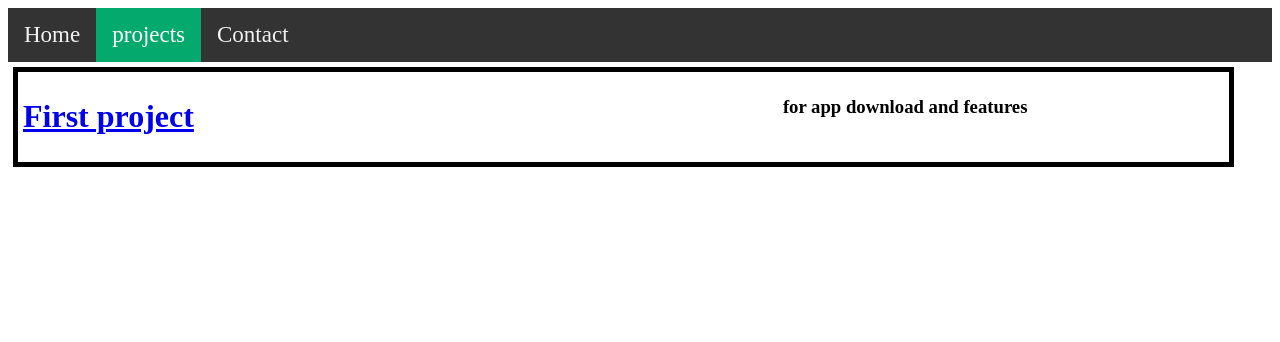
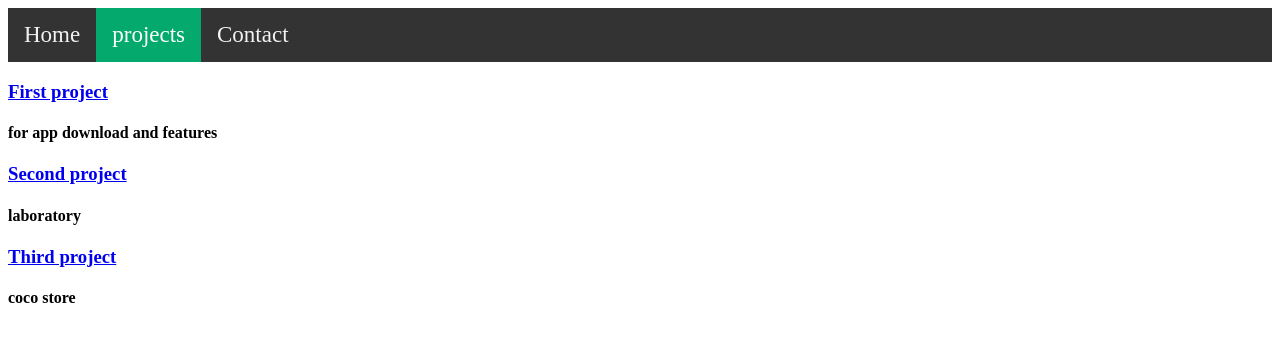
Before and after one commit to mohamedsaleh445/mkwebsolution, a plain HTML site: page projects.html in a window 1280 px wide. Drawn offline with Linux system fonts and the light colour scheme.

Commit message:
Add files via upload

```diff
--- a/projects.html
+++ b/projects.html
@@ -8,14 +8,21 @@
     <title>M&K</title>
 </head>
 <div class="topn">
-  <a href="index.html">Home</a>
+  <a href="main.html">Home</a>
   <a class="active" href="projects.html">projects</a>
   <a href="contact.html">Contact</a>
     </div>
 <body>
-<div class="container">
-            <h1><a href="firstproject.html"> First project </a> </h1>
-    <h3 style="text-align : center"> for app download and features </h3>
+<div class="container2">
+            <h3><a href="firstproject.html" target="_blank"> First project </a> </h3>
+    <h4 style="text-align : left"> for app download and features </h4>
+
+    <h3><a href="../lab/hl.html" target="_blank"> Second project </a> </h3>
+    <h4 style="text-align : left"> laboratory  </h4>
+
+    <h3><a href="../coco/home.html" target="_blank"> Third project </a> </h3>
+    <h4 style="text-align : left"> coco store </h4>
+
 
 
 </div>
```
